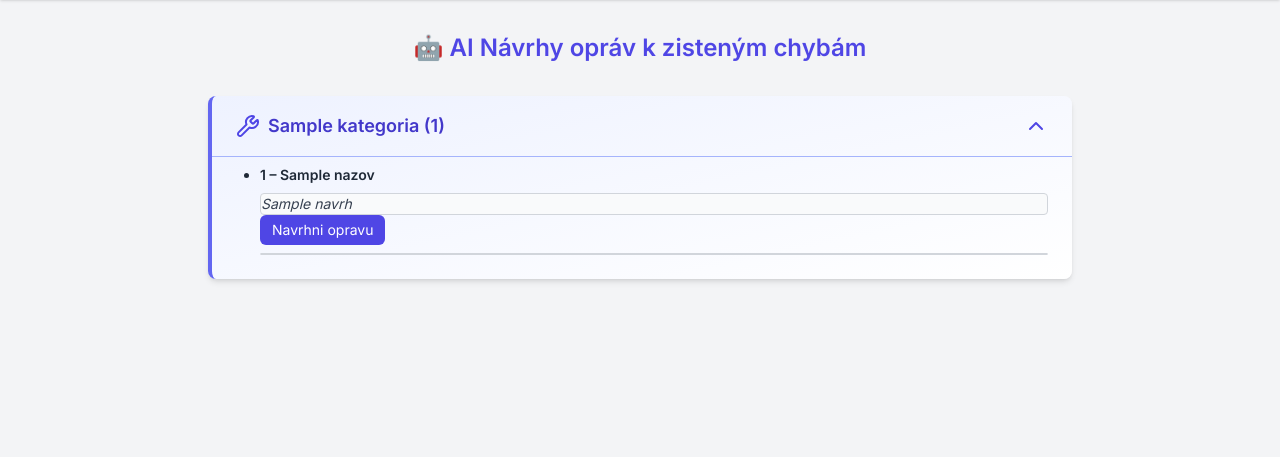
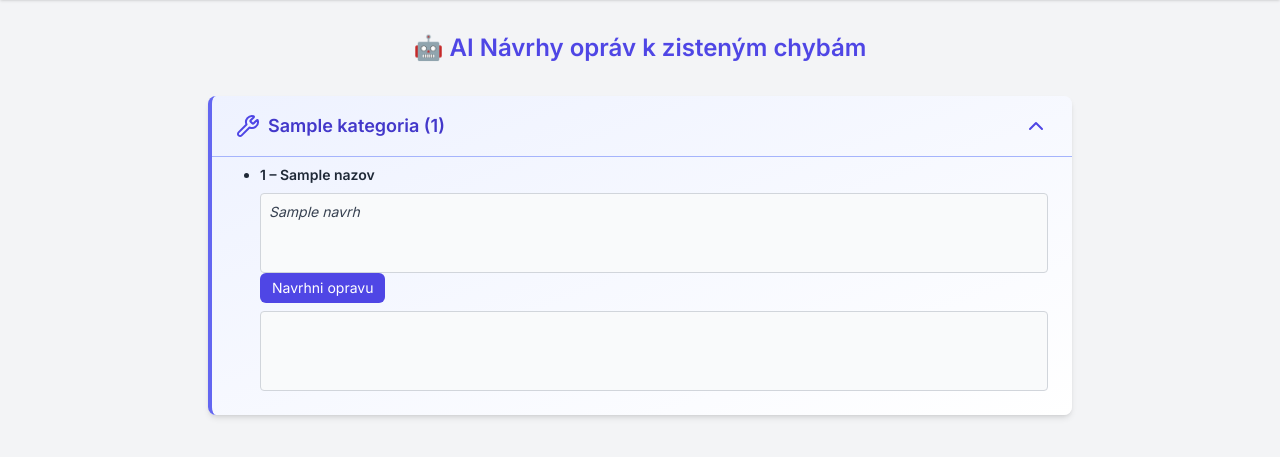
Before and after one commit to domcolelak/eshop-audit-assistant, a FastAPI app: template app/templates/repair_suggestions.html in a window 1280 px wide. Shown: the part 60-517 px from the top of the page. Run offline with FastAPI, Linux system fonts and the light colour scheme; the template is opened without the code that fills it: most values are stand-ins (such as "Sample title", 1, 10 or a date in 2020); style sheets or scripts are compiled from the project's sources.

Commit message:
Fix: update repair suggestions display with scroll and styling

```diff
--- a/app/templates/repair_suggestions.html
+++ b/app/templates/repair_suggestions.html
@@ -28,21 +28,28 @@
                 background-color: #4338ca; /* indigo-700 */
             }
 
-        ul.list-disc li {
-            overflow: visible !important; /* zabezpečí, že rodič neoreže deti */
+        ul.list-disc {
+            overflow: visible !important;
         }
+
+            ul.list-disc li {
+                overflow: visible !important;
+            }
 
         .repair-result {
             margin-top: 0.5rem;
             font-style: italic;
             color: #374151; /* gray-700 */
             white-space: pre-wrap;
-            max-height: 500px; /* väčšia maximálna výška pre návrhy */
-            overflow-y: auto; /* vertikálny scrollbar ak je text dlhý */
-            padding-right: 0.5rem; /* padding pre lepšiu čitateľnosť scrollbar-u */
-            border: 1px solid #d1d5db; /* jemný rámik pre lepšiu čitateľnosť */
+            max-height: 500px; /* dostatočne veľká maximálna výška */
+            min-height: 80px; /* minimálna výška pre lepší vzhľad */
+            overflow-y: auto; /* vertikálny scrollbar */
+            padding: 0.5rem; /* väčší padding */
+            border: 1px solid #d1d5db; /* jemný rámik */
             border-radius: 0.25rem;
             background-color: #f9fafb; /* svetlý podklad */
+            word-break: break-word; /* zlomenie dlhých slov */
+            box-sizing: border-box; /* padding nezväčšuje box */
         }
     </style>
 </head>
@@ -86,11 +93,11 @@
                     <svg x-show="!open" data-lucide="chevron-down" class="w-6 h-6 text-indigo-600"></svg>
                 </header>
                 <div x-show="open" class="px-6 pb-6 pt-2 border-t border-indigo-300">
-                    <ul class="list-disc ml-6 space-y-6 text-gray-800 text-sm">
+                    <ul class="list-disc ml-6 space-y-6 text-gray-800 text-sm" style="overflow: visible;">
                         {% for item in chyby %}
                         <li style="overflow: visible;">
                             <strong class="block">{{ item.id }} – {{ item.nazov }}</strong>
-                            <p class="text-gray-600 repair-result">{{ item.navrh }}</p>
+                            <div class="text-gray-600 repair-result">{{ item.navrh }}</div>
                             <button class="repair-button"
                                     data-kategoria="{{ kategoria }}"
                                     data-id="{{ item.id }}"
@@ -98,7 +105,7 @@
                                     onclick="generateRepair(this)">
                                 Navrhni opravu
                             </button>
-                            <p class="repair-result" id="repair-result-{{ kategoria | replace(' ', '-') }}-{{ item.id | replace(' ', '-') }}"></p>
+                            <div class="repair-result" id="repair-result-{{ kategoria | replace(' ', '-') }}-{{ item.id | replace(' ', '-') }}"></div>
                         </li>
                         {% endfor %}
                     </ul>
```
